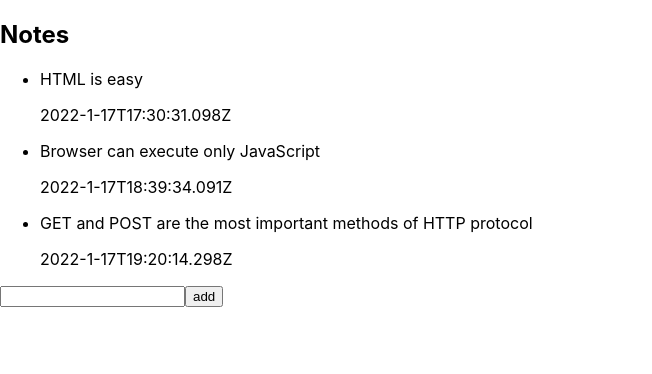
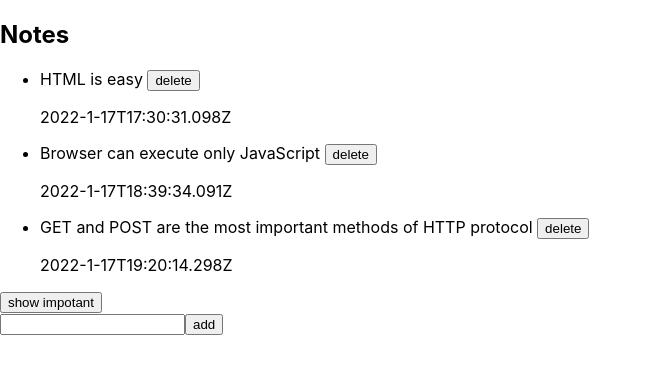
Before and after one commit to Sanjogregmi912/react_class, a React (Create React App) app: page / in a window 1280 px wide. Shown: the top 374 px of the page, without its empty margins (0-652 px from the left). Built offline with nearby package versions, Linux system fonts and the light colour scheme; data requests are answered from the project's data file.

Commit message:
forms completed

```diff
--- a/src/App.js
+++ b/src/App.js
@@ -5,9 +5,14 @@ import './App.css';
 
 
 
-function App() {
+function App(props) {
   const [newNote,setNewNote] = useState(' ')
-  const [notes,setnotes] = useState([])
+  const [notes,setnotes] = useState(props.notes)
+ const [showAll ,setshowall] =  useState(true)
+
+
+ const notestoshow =  showAll ? notes
+ : notes.filter(n => n.important === true)
 
   useEffect(()=>{
     axios.get("http://localhost:3001/notes").then((response)=>{
@@ -23,8 +28,39 @@ function App() {
 
   const HandleAdd = (event) =>{
     event.preventDefault()
-    alert("Testing... ")
+    // create notes
+
+    const note = {
+      id : notes.lenght +1,
+      content : newNote,
+      date : new Date().toString(),
+      important : Math.random() < 0.5
+
+
+
+    }
+
+
+    if(newNote !== "")setnotes(notes.concat(note))
+    setNewNote("")
+
   }
+
+  const setdelete =  (id) =>{
+    var response = window.confirm(`do you really want to delete note with id ${id}`)
+    if(response === true){
+      setnotes(notes.filter(n => n.id !== id))
+    }
+    else{
+      setnotes(notes)
+
+    }
+
+
+  }
+const tooglebutton = showAll ? "show impotant" : "show all"
+
+
 
 
   return (
@@ -32,9 +68,10 @@ function App() {
 
       <h2>Notes</h2>
       <ul>
-        {notes.map(note => <li key = {note.id}><p>{note.content}</p> <p>{note.date}</p></li>)}
+        {notestoshow.map(note => <li key = {note.id}><p>{note.content} <button onClick={()=>setdelete(note.id)}>delete</button></p> <p>{note.date}</p></li>)}
 
       </ul>
+      <button onClick={()=> setshowall(!showAll)}>{tooglebutton} </button>
       <form>
         <input value = {newNote} onChange = {handleInputChange}/>
         <button onClick={HandleAdd}> add </button>
```
